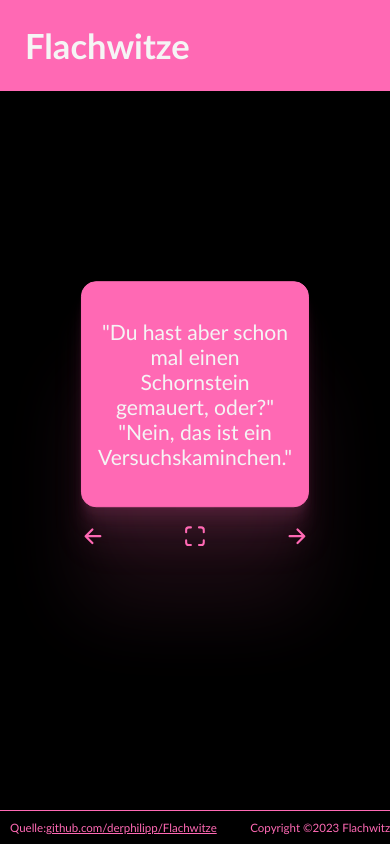
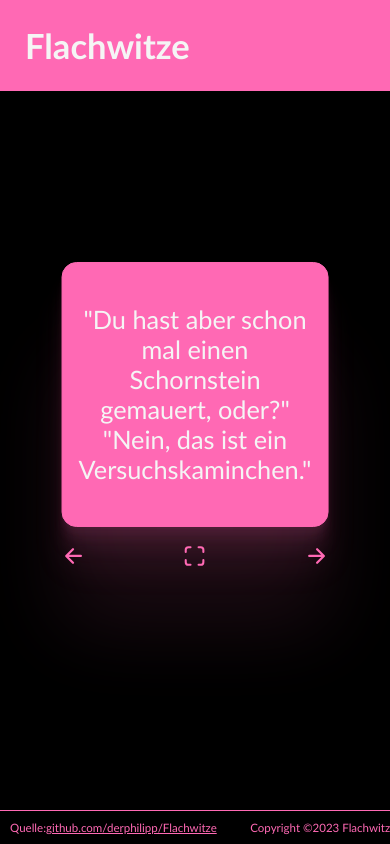
Before and after one commit to SteffenOnTheHub/flachwitz_next, a Next.js app: page /jokes/1 in a window 390 px wide. Built offline with nearby package versions, Linux system fonts and the light colour scheme.

Commit message:
make font on mobile a little bit larger

```diff
--- a/styles/globals.css
+++ b/styles/globals.css
@@ -209,7 +209,7 @@ ion-icon.active{
     /*
     font-size: 2.5em;
     */
-    font-size: 2.5vmax;
+    font-size: 3.0vmax;
     box-shadow:
         0 2.8px 2.2px rgba(255, 105, 180, 0.030),
         0 6.7px 5.3px rgba(255, 105, 180, 0.042),
```
